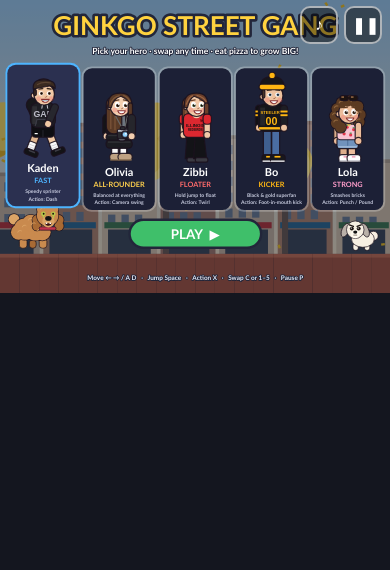
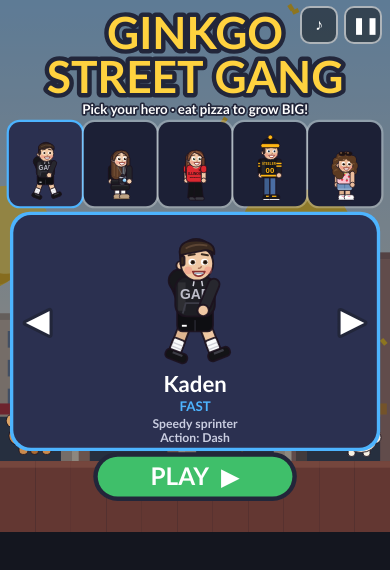
Before and after one commit to hanzo3/ginkgo-gang, a plain HTML site: page index.html in a window 390 px wide. Drawn offline with Linux system fonts and the light colour scheme; animation ran at ten frames a second.

Commit message:
fix mobile

```diff
--- a/index.html
+++ b/index.html
@@ -24,10 +24,19 @@ html,body{margin:0;height:100%;background:#14161f;overflow:hidden;overscroll-beh
 #bAct{width:70px;height:70px;background:rgba(230,80,70,.6);font-size:13px;margin-bottom:26px}
 #bJump{width:88px;height:88px;background:rgba(60,170,90,.6);font-size:15px}
 #btns button.dn,#dpad.dn{filter:brightness(1.5)}
+body[data-state=title] #pad,body[data-state=win] #pad,body[data-state=gameover] #pad{display:none}
+#sa{position:fixed;left:0;top:0;width:0;height:0;visibility:hidden;padding-top:env(safe-area-inset-top);padding-bottom:env(safe-area-inset-bottom)}
+body.portrait #pad{bottom:calc(18px + env(safe-area-inset-bottom))}
+body.portrait #dpad{width:min(164px,41vw);height:96px;border-radius:48px}
+body.portrait #btns{position:relative;gap:8px}
+body.portrait #bJump{width:min(92px,24vw);height:min(92px,24vw)}
+body.portrait #bAct{width:min(72px,19vw);height:min(72px,19vw);margin-bottom:24px}
+body.portrait #bSwap{position:absolute;right:2px;bottom:min(104px,28vw);width:54px;height:54px}
 </style>
 </head>
 <body>
 <canvas id="c"></canvas>
+<div id="sa"></div>
 <div id="top"><button id="bMute" aria-label="Mute">♪</button><button id="bPause" aria-label="Pause">❚❚</button></div>
 <div id="pad"><div id="dpad"><span>◀</span><span>▶</span></div>
 <div id="btns"><button id="bSwap">SWAP</button><button id="bAct">ACT</button><button id="bJump">JUMP</button></div></div>
@@ -225,9 +234,16 @@ document.addEventListener('contextmenu',e=>e.preventDefault());
 cv.addEventListener('pointerdown',e=>{
  initAudio();const r=cv.getBoundingClientRect(),tw=Math.round(VH*ASP),x=(e.clientX-r.left)/r.width*tw,y=(e.clientY-r.top)/r.height*VH;
  if(G.state==='title'){
-  const v=VW;VW=tw;const c=cardLayout();VW=v;
+  const g=titleGeo(tw),inR=q=>x>=q.x&&x<=q.x+q.w&&y>=q.y&&y<=q.y+q.h;
+  if(g.col){
+   for(let i=0;i<CH.length;i++){if(inR({x:8+i*(g.tw+g.gap),y:g.ty,w:g.tw,h:g.th})){if(G.sel!==i){G.sel=i;sfx.swap()}return}}
+   const c=g.card;if(inR(c)){if(x<c.x+60){G.sel=(G.sel+CH.length-1)%CH.length;sfx.swap()}else if(x>c.x+c.w-60){G.sel=(G.sel+1)%CH.length;sfx.swap()}return}
+   if(inR(g.play))startGame();
+  }else{
+   const c=g.c;
    for(let i=0;i<CH.length;i++){const cx=c.x0+i*(c.cw+c.gap);if(x>=cx&&x<=cx+c.cw&&y>=c.y0&&y<=c.y0+c.ch){if(G.sel===i)startGame();else{G.sel=i;sfx.swap()}return}}
-  if(x>tw/2-120&&x<tw/2+120&&y>c.y0+c.ch+12&&y<c.y0+c.ch+66)startGame();
+   if(inR(g.play))startGame();
+  }
  }else if(G.state==='gameover'||G.state==='win')advance();
  else if(G.state==='pause')togglePause();
 });
@@ -563,6 +579,7 @@ function updBoss(dt,atk,pvy,prevBottom){
  b.vy=Math.min(b.vy+GRAV*dt,880);const wasAir=!b.on;moveEnt(b,dt);
  if(!E&&wasAir&&b.on){G.shake=.2;sfx.pound()}
  b.x=Math.max(b.ax0*T,Math.min(b.ax1*T-b.w,b.x));
+ if(VW<600)b.x=Math.max(cam+6,Math.min(cam+VW-b.w-6,b.x));
  if(b.shootT<=0){b.mouth=.35;const mx=b.x+b.w/2+b.face*b.w*.3;
   if(E){const n=rage>=2?2:1;for(let i=0;i<n;i++)shots.push({t:'c',x:mx-8,y:b.y+12-i*4,w:16,h:10,vx:b.face*(230+rage*30),vy:i?-330:-40,g:i?700:120,life:4,r:0});b.shootT=1.6-rage*.3;tone(500,.08,'square',.06,200)}
   else{const n=rage>=3?3:2;for(let i=0;i<n;i++){const tx=p.x+p.w/2+(i-(n-1)/2)*70,dx=tx-mx;shots.push({t:'g',x:mx-7,y:b.y+10,w:14,h:14,vx:Math.max(-340,Math.min(340,dx/.86)),vy:-430,g:1000,life:4})}b.shootT=1.7-rage*.2;tone(180,.2,'sawtooth',.07,-80)}}
@@ -700,7 +717,12 @@ function drawEnemy(e){
 function txt(s,x,y,size,col,align='center',stroke){ctx.font=`bold ${size}px "Trebuchet MS",Verdana,sans-serif`;ctx.textAlign=align;if(stroke){ctx.lineWidth=Math.max(3,size/5);ctx.strokeStyle=stroke;ctx.lineJoin='round';ctx.strokeText(s,x,y)}ctx.fillStyle=col;ctx.fillText(s,x,y)}
 
 /* ---------- render ---------- */
-function cardLayout(){const n=CH.length,gap=8,cw=Math.min(160,(VW-24-gap*(n-1))/n),ch=232;return{gap,cw,ch,x0:(VW-(cw*n+gap*(n-1)))/2,y0:112}}
+function cardLayout(W=VW){const n=CH.length,gap=8,cw=Math.min(160,(W-24-gap*(n-1))/n),ch=232;return{gap,cw,ch,x0:(W-(cw*n+gap*(n-1)))/2,y0:112}}
+function titleGeo(W){
+ if(W>=640){const c=cardLayout(W);return{col:false,c,play:{x:W/2-110,y:c.y0+c.ch+14,w:220,h:50}}}
+ const tw=Math.min(66,(W-16)/5);
+ return{col:true,tw,gap:(W-16-tw*5)/4,th:76,ty:110,card:{x:12,y:194,w:W-24,h:210},play:{x:W/2-92,y:408,w:184,h:44}}
+}
 function render(){
  if(G.state==='title'||G.state==='win'){const v=VW,k=cv.height/VH;VW=Math.round(VH*ASP);ctx.setTransform(k,0,0,k,0,0);G.state==='title'?renderTitle():renderWin();VW=v;return}
  ctx.setTransform(SC,0,0,SC,0,0);
@@ -746,49 +768,69 @@ function render(){
  if(p.star>0)txt('★ '+Math.ceil(p.star),VW/2,64,13,'#ffe066','center','#22263a');
  if(boss&&boss.active&&!boss.dying)txt((boss.kind==='ella'?'ELLA  ':'GINGER  ')+'♥'.repeat(boss.hp),VW/2,p.star>0?84:66,15,'#ff9ecb','center','#22263a');
  if(G.state==='pause'){ctx.fillStyle='rgba(10,12,25,.6)';ctx.fillRect(0,0,VW,VH);txt('PAUSED',VW/2,mid-10,44,'#fff','center','#22263a');txt('Tap or press P to continue',VW/2,mid+24,15,'#ddd')}
- if(G.state==='clear'){txt('LEVEL CLEAR!',VW/2,mid-40,46,'#ffd23f','center','#22263a');txt('Time bonus: '+G.bonus*10,VW/2,mid-4,18,'#fff','center','#22263a')}
- if(G.state==='gameover'){ctx.fillStyle='rgba(10,12,25,.72)';ctx.fillRect(0,0,VW,VH);txt('GAME OVER',VW/2,mid-10,50,'#ff6b6b','center','#22263a');txt('Tap or press Enter to try again',VW/2,mid+28,16,'#fff')}
+ if(G.state==='clear'){txt('LEVEL CLEAR!',VW/2,mid-40,Math.min(46,VW/8.5),'#ffd23f','center','#22263a');txt('Time bonus: '+G.bonus*10,VW/2,mid-4,18,'#fff','center','#22263a')}
+ if(G.state==='gameover'){ctx.fillStyle='rgba(10,12,25,.72)';ctx.fillRect(0,0,VW,VH);txt('GAME OVER',VW/2,mid-10,Math.min(50,VW/7),'#ff6b6b','center','#22263a');txt('Tap or press Enter to try again',VW/2,mid+28,16,'#fff')}
 }
 function renderTitle(){
+ const W=VW,g=titleGeo(W),col=g.col,touchUI=$('pad').classList.contains('on');
  drawBG(0,G.t*40,G.t);
- for(let tx=0;tx<VW/T+1;tx++){ctx.fillStyle='#a8553a';ctx.fillRect(tx*T,GY,T,VH-GY);ctx.fillStyle='#c9704e';ctx.fillRect(tx*T,GY,T,6)}
- ctx.fillStyle='rgba(15,18,40,.45)';ctx.fillRect(0,0,VW,VH);
- {const tb=(kind,x,face,w,h,ph)=>{const hop=Math.abs(Math.sin(G.t*3+ph))*10,cyc=(G.t+ph)%2.6;ctx.save();ctx.translate(x,GY-hop);ctx.scale(1.25,1.25);drawBoss({kind,x:-w/2,y:-h,w,h,face,inv:0,dying:0,mouth:cyc<.4?1:0},0);ctx.restore();
-   if(cyc<1.1){const k=cyc/1.1,sx=x+face*(30+k*150),sy=GY-h*.8-Math.sin(k*Math.PI)*(kind==='ella'?18:70);drawShot(kind==='ella'?{t:'c',x:sx-8,y:sy,r:G.t*8}:{t:'g',x:sx-7,y:sy},0)}};
-  tb('ginger',58,1,64,58,0);tb('ella',VW-48,-1,40,38,1.3)}
- txt('GINKGO STREET GANG',VW/2,58,Math.min(44,VW/15),'#ffd23f','center','#22263a');
- txt('Pick your hero · swap any time · eat pizza to grow BIG!',VW/2,88,14,'#fff','center','#22263a');
- const L_=cardLayout();
+ for(let tx=0;tx<W/T+1;tx++){ctx.fillStyle='#a8553a';ctx.fillRect(tx*T,GY,T,VH-GY);ctx.fillStyle='#c9704e';ctx.fillRect(tx*T,GY,T,6)}
+ ctx.fillStyle='rgba(15,18,40,.45)';ctx.fillRect(0,0,W,VH);
+ {const tb=(kind,x,face,w,h,ph,sc,d)=>{const hop=Math.abs(Math.sin(G.t*3+ph))*10*sc/1.25,cyc=(G.t+ph)%2.6;ctx.save();ctx.translate(x,GY-hop);ctx.scale(sc,sc);drawBoss({kind,x:-w/2,y:-h,w,h,face,inv:0,dying:0,mouth:cyc<.4?1:0},0);ctx.restore();
+   if(cyc<1.1){const k=cyc/1.1,sx=x+face*(24+k*d),sy=GY-h*sc*.8-Math.sin(k*Math.PI)*(kind==='ella'?18:70)*sc/1.25;drawShot(kind==='ella'?{t:'c',x:sx-8,y:sy,r:G.t*8}:{t:'g',x:sx-7,y:sy},0)}};
+  if(col){tb('ginger',34,1,64,58,0,.8,80);tb('ella',W-28,-1,40,38,1.3,.9,80)}else{tb('ginger',58,1,64,58,0,1.25,150);tb('ella',W-48,-1,40,38,1.3,1.25,150)}}
+ if(col){txt('GINKGO',W/2,44,40,'#ffd23f','center','#22263a');txt('STREET GANG',W/2,84,40,'#ffd23f','center','#22263a');txt('Pick your hero · eat pizza to grow BIG!',W/2,103,12,'#fff','center','#22263a')}
+ else{txt('GINKGO STREET GANG',W/2,58,Math.min(44,W/15),'#ffd23f','center','#22263a');txt('Pick your hero · swap any time · eat pizza to grow BIG!',W/2,88,14,'#fff','center','#22263a')}
+ if(col){
+  for(let i=0;i<CH.length;i++){const c=CH[i],sel=G.sel===i,x=8+i*(g.tw+g.gap),y=g.ty;
+   rr(x-2,y-2,g.tw+4,g.th+4,12,sel?c.col:'rgba(255,255,255,.25)');rr(x,y,g.tw,g.th,10,sel?'#2b3050':'#1c2036');
+   drawChar(i,x+g.tw/2,y+g.th-6,1,{run:sel?G.t*9:0},.78)}
+  const c=CH[G.sel],q=g.card,cx=q.x+q.w/2;
+  rr(q.x-3,q.y-3,q.w+6,q.h+6,18,c.col);rr(q.x,q.y,q.w,q.h,16,'#2b3050');
+  drawChar(G.sel,cx,q.y+134,1,{run:G.t*9,act:c.id==='bo'&&G.t%2.4>1.8?(G.t%2.4-1.8)/.6:-1},1.7);
+  txt(c.name,cx,q.y+160,20,'#fff');txt(c.trait,cx,q.y+177,12,c.col);txt(c.desc[0],cx,q.y+192,11,'#c9cde0');txt(c.desc[1],cx,q.y+205,11,'#c9cde0');
+  txt('◀',q.x+22,q.y+q.h/2,28,'#fff','center','#22263a');txt('▶',q.x+q.w-22,q.y+q.h/2,28,'#fff','center','#22263a');
+ }else{
+  const L_=g.c;
   for(let i=0;i<CH.length;i++){const c=CH[i],x=L_.x0+i*(L_.cw+L_.gap),sel=G.sel===i,y=L_.y0-(sel?6:0);
    rr(x-3,y-3,L_.cw+6,L_.ch+6,16,sel?c.col:'rgba(255,255,255,.25)');rr(x,y,L_.cw,L_.ch,14,sel?'#2b3050':'#1c2036');
    drawChar(i,x+L_.cw/2,y+152,1,{run:sel?G.t*9:0,act:sel&&c.id==='bo'&&G.t%2.4>1.8?(G.t%2.4-1.8)/.6:-1},1.95);
    txt(c.name,x+L_.cw/2,y+176,18,'#fff');txt(c.trait,x+L_.cw/2,y+194,12,c.col);
    txt(c.desc[0],x+L_.cw/2,y+210,Math.min(10.5,L_.cw/14),'#c9cde0');txt(c.desc[1],x+L_.cw/2,y+223,Math.min(10.5,L_.cw/14),'#c9cde0')}
- const by=L_.y0+L_.ch+14,pul=1+Math.sin(G.t*5)*.03;ctx.save();ctx.translate(VW/2,by+25);ctx.scale(pul,pul);rr(-110,-25,220,50,25,'#22263a');rr(-106,-21,212,42,21,'#3fbf6a');txt('PLAY  ▶',0,8,22,'#fff');ctx.restore();
- txt('Move ← → / A D   ·   Jump Space   ·   Action X   ·   Swap C or 1–5   ·   Pause P',VW/2,VH-22,10.5,'#e6e8f5','center','#22263a');
- if(G.best)txt('Best: '+G.best,VW/2,VH-8,10.5,'#ffd23f','center','#22263a');
+ }
+ {const q=g.play,pul=1+Math.sin(G.t*5)*.03;ctx.save();ctx.translate(q.x+q.w/2,q.y+q.h/2);ctx.scale(pul,pul);rr(-q.w/2,-q.h/2,q.w,q.h,q.h/2,'#22263a');rr(-q.w/2+4,-q.h/2+4,q.w-8,q.h-8,q.h/2-4,'#3fbf6a');txt('PLAY  ▶',0,8,22,'#fff');ctx.restore()}
+ if(!col&&!touchUI)txt('Move ← → / A D   ·   Jump Space   ·   Action X   ·   Swap C or 1–5   ·   Pause P',W/2,VH-22,10.5,'#e6e8f5','center','#22263a');
+ if(G.best)txt('Best: '+G.best,W/2,VH-(col?6:8),10.5,'#ffd23f','center','#22263a');
 }
 function renderWin(){
- G.clearT+=1/60;drawBG(0,300,G.t);
- for(let tx=0;tx<VW/T+1;tx++){ctx.fillStyle='#a8553a';ctx.fillRect(tx*T,GY,T,VH-GY);ctx.fillStyle='#c9704e';ctx.fillRect(tx*T,GY,T,6)}
- [0,1,2,3,4].forEach((ci,i)=>drawChar(ci,VW/2-180+i*90,GY-(Math.abs(Math.sin(G.t*4+i))*14),1,{air:false,run:0},2.3));
- ctx.strokeStyle='#fff';ctx.lineWidth=10;ctx.strokeRect(VW/2-240,GY-190,480,200);
- txt('FAMILY PHOTO!',VW/2,80,Math.min(48,VW/13),'#ffd23f','center','#22263a');txt('You cleared every street. Final score: '+G.score,VW/2,116,17,'#fff','center','#22263a');
- txt('Tap or press Enter to play again',VW/2,VH-24,14,'#fff','center','#22263a');
- if(G.clearT<.5){ctx.globalAlpha=1-G.clearT*2;ctx.fillStyle='#fff';ctx.fillRect(0,0,VW,VH);ctx.globalAlpha=1}
+ G.clearT+=1/60;const W=VW;drawBG(0,300,G.t);
+ for(let tx=0;tx<W/T+1;tx++){ctx.fillStyle='#a8553a';ctx.fillRect(tx*T,GY,T,VH-GY);ctx.fillStyle='#c9704e';ctx.fillRect(tx*T,GY,T,6)}
+ const sp=Math.min(90,(W-70)/4),sc=Math.min(2.3,sp/36);
+ [0,1,2,3,4].forEach((ci,i)=>drawChar(ci,W/2-sp*2+i*sp,GY-(Math.abs(Math.sin(G.t*4+i))*14),1,{air:false,run:0},sc));
+ const fw=Math.min(480,W-24);ctx.strokeStyle='#fff';ctx.lineWidth=10;ctx.strokeRect(W/2-fw/2,GY-190,fw,200);
+ txt('FAMILY PHOTO!',W/2,80,Math.min(48,W/9),'#ffd23f','center','#22263a');txt('You cleared every street. Final score: '+G.score,W/2,116,Math.min(17,W/21),'#fff','center','#22263a');
+ txt('Tap or press Enter to play again',W/2,VH-24,14,'#fff','center','#22263a');
+ if(G.clearT<.5){ctx.globalAlpha=1-G.clearT*2;ctx.fillStyle='#fff';ctx.fillRect(0,0,W,VH);ctx.globalAlpha=1}
 }
 
 /* ---------- boot ---------- */
 function resize(){
- const sw=innerWidth,sh=innerHeight,asp=Math.max(4/3,Math.min(2.3,sw/sh));ASP=asp;
- let cw=sw,ch=sw/asp;if(ch>sh){ch=sh;cw=sh*asp}
+ const sw=innerWidth,sh=innerHeight,cs=getComputedStyle($('sa')),st=parseFloat(cs.paddingTop)||0,sb=parseFloat(cs.paddingBottom)||0;
+ const portrait=sh>sw*1.1;document.body.classList.toggle('portrait',portrait);
+ let cw,ch;
+ if(portrait){
+  const sc=Math.min(sw/(11*T),1.6);VW=Math.round(sw/sc);VIEWH=Math.max(11*T,Math.min(VH,Math.floor((sh-st-sb-175)/sc)));cw=sw;ch=VIEWH*sc;ASP=VW/VIEWH;
+ }else{
+  const asp=Math.max(4/3,Math.min(2.3,sw/sh));ASP=asp;cw=sw;ch=sw/asp;if(ch>sh){ch=sh;cw=sh*asp}
   VIEWH=ch<520?11*T:VH;VW=Math.round(VIEWH*asp);
- const dpr=Math.min(devicePixelRatio||1,2.5);cv.width=Math.round(cw*dpr);cv.height=Math.round(ch*dpr);cv.style.width=cw+'px';cv.style.height=ch+'px';SC=cv.height/VIEWH;
  }
-addEventListener('resize',resize);addEventListener('orientationchange',()=>setTimeout(resize,200));resize();
+ cv.style.marginTop=(portrait?st:0)+'px';
+ const dpr=Math.min(devicePixelRatio||1,2);cv.width=Math.round(cw*dpr);cv.height=Math.round(ch*dpr);cv.style.width=cw+'px';cv.style.height=ch+'px';SC=cv.height/VIEWH;
+}
+addEventListener('resize',resize);if(window.visualViewport)visualViewport.addEventListener('resize',resize);addEventListener('orientationchange',()=>setTimeout(resize,200));resize();
 document.addEventListener('visibilitychange',()=>{clearInput();if(document.hidden&&G.state==='play')G.state='pause'});
 let last=0,acc=0;
-function frame(ts){const d=Math.min(.05,(ts-last)/1000);last=ts;acc+=d;let n=0;while(acc>=1/60&&n++<4){update(1/60);acc-=1/60}render();requestAnimationFrame(frame)}
+function frame(ts){if(document.body.dataset.state!==G.state)document.body.dataset.state=G.state;const d=Math.min(.05,(ts-last)/1000);last=ts;acc+=d;let n=0;while(acc>=1/60&&n++<4){update(1/60);acc-=1/60}render();requestAnimationFrame(frame)}
 requestAnimationFrame(frame);
 window.__G={G,CH,get p(){return p},get L(){return L},get ents(){return ents},get boss(){return boss},get shots(){return shots},update,render,startGame,loadLevel};
 </script>
```
Lines whose indentation alone changed are shown as unchanged.
